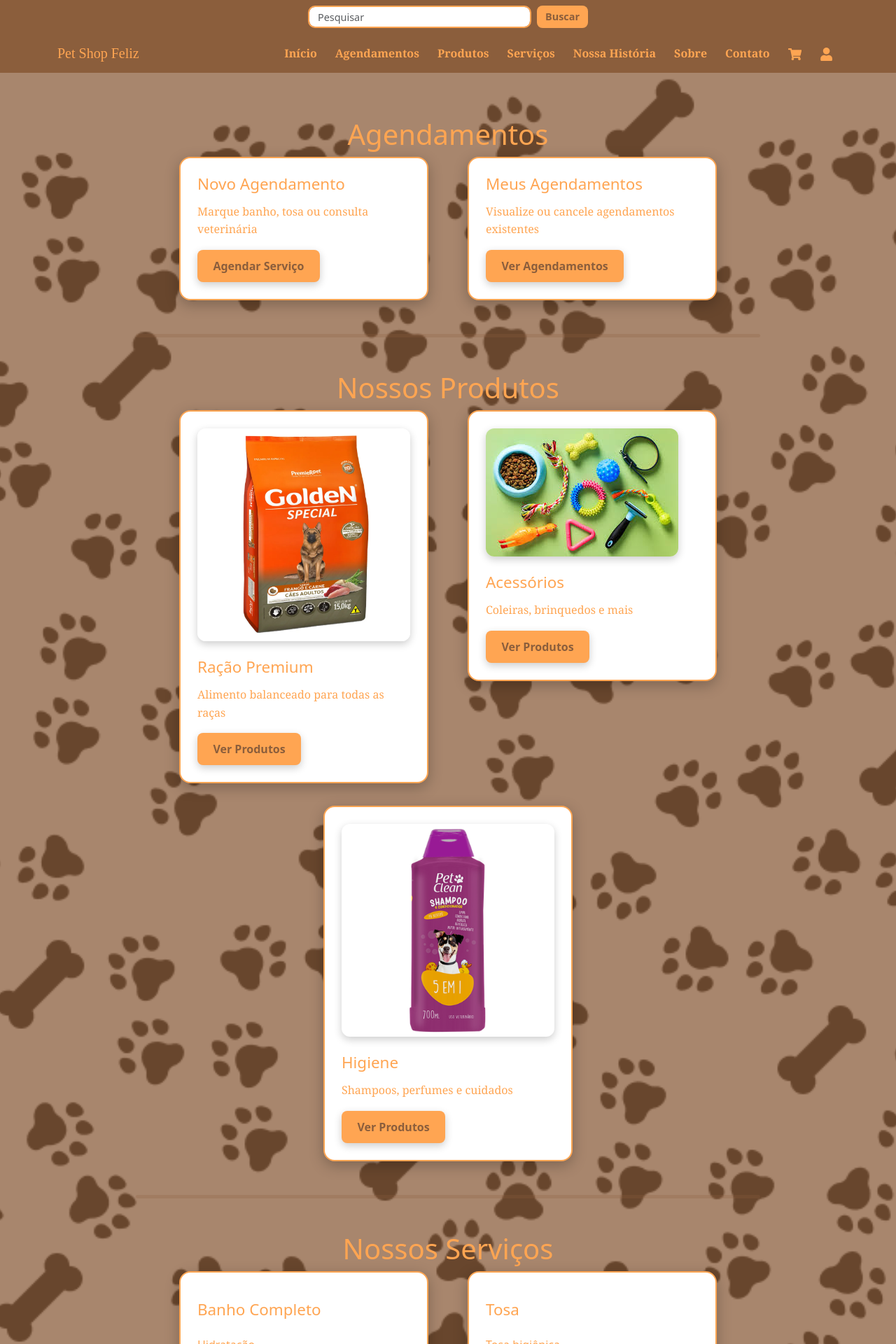
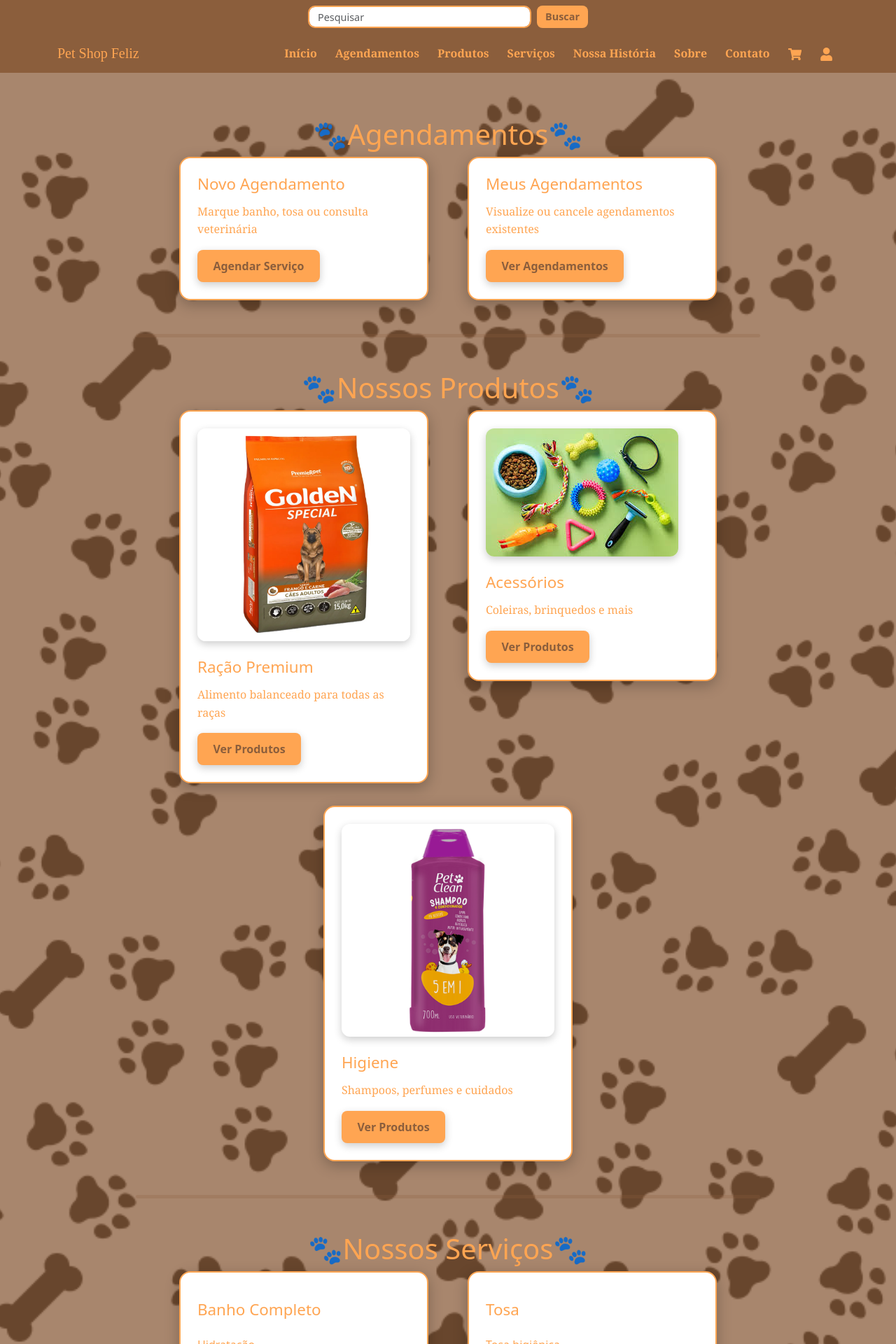
Before and after one commit to karla08C/projeto-pet-shop-fullstack, a React (Create React App) app: page /inicio in a window 1280 px wide. Shown: the top 1920 px of the page at 70% size. Built offline with nearby package versions, Linux system fonts and the light colour scheme.

Commit message:
Atualizações no site

```diff
--- a/src/components/Carrinho/Carrinho.jsx
+++ b/src/components/Carrinho/Carrinho.jsx
@@ -28,7 +28,7 @@
   return (
     <div id="carrinho-page">
       <div className="carrinho-container">
-        <h2>Seu carrinho de compras 🛒</h2>
+        <h2>🐾Seu carrinho de compras 🛒</h2>
 
         {cartItems.length === 0 ? (
           <p className="carrinho-vazio">Seu carrinho está vazio.</p>
--- a/src/pages/Inicio/Inicio.jsx
+++ b/src/pages/Inicio/Inicio.jsx
@@ -13,7 +13,7 @@
         {/* Seção de Agendamentos */}
         <section>
           <header className="major">
-            <h2>Agendamentos</h2>
+            <h2>🐾Agendamentos🐾</h2>
           </header>
           <div className="row">
             <div className="col-4 col-6-medium col-12-small">
@@ -45,7 +45,7 @@
         {/* Seção de Produtos */}
         <section>
           <header className="major">
-            <h2>Nossos Produtos</h2>
+            <h2>🐾Nossos Produtos🐾</h2>
           </header>
           <div className="row">
             <div className="col-4 col-6-medium col-12-small">
@@ -104,7 +104,7 @@
         {/* Seção de Serviços */}
         <section>
           <header className="major">
-            <h2>Nossos Serviços</h2>
+            <h2>🐾Nossos Serviços🐾</h2>
           </header>
           <div className="row">
             <div className="col-4 col-12-medium">
--- a/src/pages/Login/Login.jsx
+++ b/src/pages/Login/Login.jsx
@@ -6,7 +6,7 @@
   return (
     <div className="login-container">
       <div className="login-box">
-        <h2>Entrar</h2>
+        <h2>🐾Entrar🐾</h2>
         <form>
           <input type="email" placeholder="E-mail" required />
           <input type="password" placeholder="Senha" required />
```
Also changed, not shown: public/index.html (+4 -4 lines).
